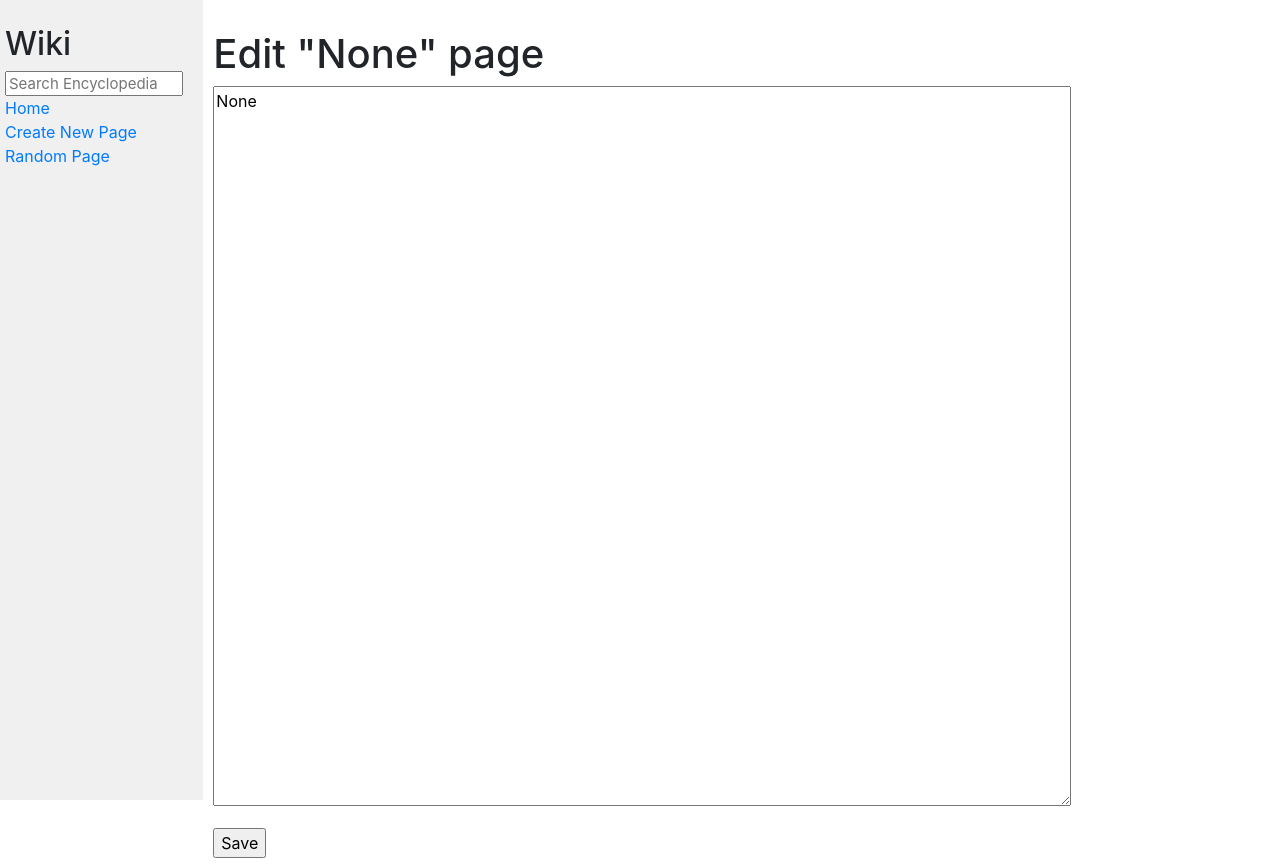
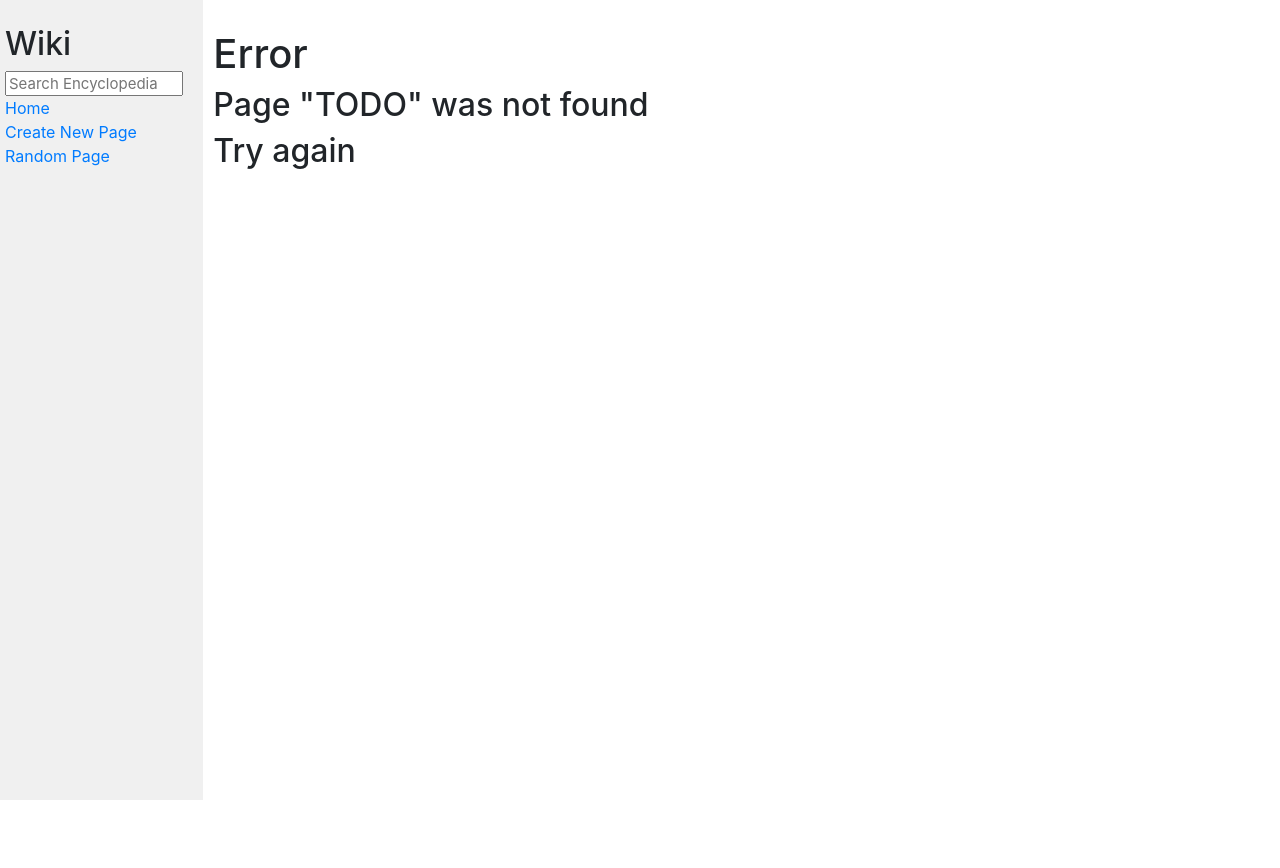
Before and after one commit to bartoszb0/cs50w-project-1, a Django app: page /wiki/edit in a window 1280 px wide. After the commit the page ends 800 px from the top, so only its background shows below. Run offline with Django 3.2, Linux system fonts and the light colour scheme; some libraries are stand-ins or nearby versions.

Commit message:
Improved Edit

```diff
--- a/encyclopedia/templates/encyclopedia/edit.html
+++ b/encyclopedia/templates/encyclopedia/edit.html
@@ -6,6 +6,7 @@
 
 {% block body %}
 
+    {% if title %}
     <h1>Edit "{{ title }}" page</h1>
     <form action="{% url 'wiki:edit' %}" method="post">
         {% csrf_token %}
@@ -14,5 +15,8 @@
         <p></p>
         <input type="submit" value="Save">
     </form>
+    {% else %}
+    <h1>Go to certain page in order to edit it</h1>
+    {% endif %}
 
 {% endblock %}
--- a/encyclopedia/util.py
+++ b/encyclopedia/util.py
@@ -32,6 +32,6 @@ def get_entry(title):
     """
     try:
         f = default_storage.open(f"entries/{title}.md")
-        return f.read().decode("utf-8")
+        return f.read().decode("utf-8").replace("\r\n", "\n") # .replace("\r\n", "\n") makes so that new blank lines are not being added when content is saved
     except FileNotFoundError:
         return None
--- a/encyclopedia/views.py
+++ b/encyclopedia/views.py
@@ -87,8 +87,17 @@ def search(request):
 
 
 def edit(request):
+    # http://127.0.0.1:8000/wiki/edit doesnt work
     if request.method == "GET":
         title = request.GET.get('title')
+        if title is None:
+            return render(request, "encyclopedia/error.html", {
+                "page_not_found": "TODO"
+            })
+        elif title not in util.list_entries():
+            return render(request, "encyclopedia/error.html", {
+                "page_not_found": title
+            })
         return render(request, "encyclopedia/edit.html", {
             "title": title,
             "content": util.get_entry(title)
```
Also changed, not shown: entries/CSS.md (+0 -6 lines), entries/Django.md (+0 -12 lines), entries/HTML.md (+22 -0 lines).
